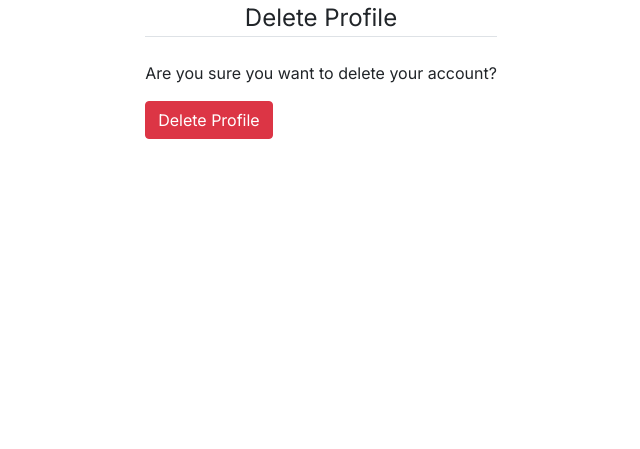
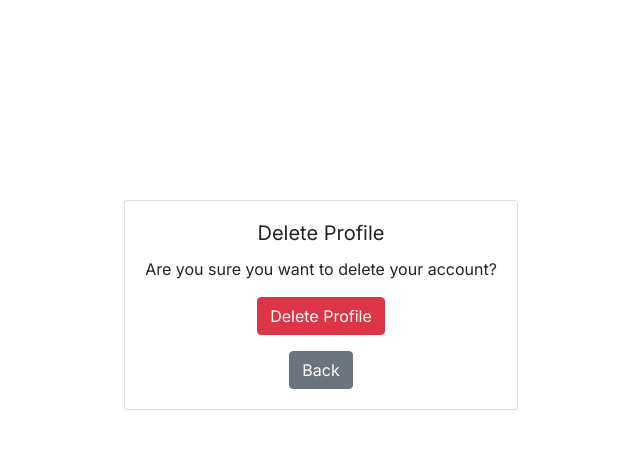
Before and after one commit to rodneyu19/ITCS-3155-GroupProject, a Flask app: page /profile/delete in a window 1280 px wide. Shown: the part 56-505 px from the top of the page, without its empty margins (319-959 px from the left). Run offline with Flask 3, Linux system fonts and the light colour scheme; the visitor is signed in with stand-in values (Sample User, id 1); parts of the project's set-up code (start-up, migrations or seed data) failed here and were passed over; some libraries are stand-ins or nearby versions.

Commit message:
Improved profile delete button

```diff
--- a/app.py
+++ b/app.py
@@ -8,6 +8,7 @@ import spotipy
 from flask_bcrypt import Bcrypt
 from flask_login import LoginManager, login_user, current_user, logout_user, login_required
 from sqlalchemy import desc
+from sqlalchemy.orm import joinedload
 import time
 
 
@@ -257,10 +258,16 @@ def get_single_post(post_id):
 @login_required
 def delete_profile():
     if request.method == 'POST':
+        # Delete the users posts first
+        posts_to_delete = Post.query.filter_by(username=current_user.username).all()
+        for post in posts_to_delete:
+            db.session.delete(post)
+
+        # Delete user account
         db.session.delete(current_user)
         db.session.commit()
         flash('Your account has been deleted!', 'success')
-        return redirect(url_for('logout'))  # Redirect to logout after deleting the profile
+        return redirect(url_for('logout'))
 
     return render_template('delete_profile.html', title='Delete Profile')
 
--- a/templates/delete_profile.html
+++ b/templates/delete_profile.html
@@ -1,15 +1,24 @@
 {% extends "layout.html" %}
 {% block body %}
 <body>
-        <div class="container-sm" style="max-width: fit-content; margin-top: 5rem; margin: auto; align-items: baseline;">
+    <div class="d-flex justify-content-center" style="margin-top: 200px;">
         <form method="POST" action="">
             {{ form.hidden_tag() }}
-                <fieldset class="form-group">
-                    <legend class="border-bottom mb-4" style="text-align: center;">Delete Profile</legend>
-                    <p>Are you sure you want to delete your account?</p>
-                    <button type="submit" class="btn btn-danger">Delete Profile</button>
-                </fieldset>
+            <div class="card">
+                <div class="card-body">
+                    <h5 class="card-title text-center">Delete Profile</h5>
+                    <p class="card-text text-center">Are you sure you want to delete your account?</p>
+                    <div class="d-grid gap-2 d-md-flex justify-content-md-center">
+                        <button type="submit" class="btn btn-danger text-center">Delete Profile</button>
+                    </div>
+                    <div class="my-3"></div>
+                    <div class="d-grid gap-2 d-md-flex justify-content-md-center">
+                        <a href="{{ url_for('profile') }}" class="btn btn-secondary text-center">Back</a>
+                    </div>
+                </div>
+            </div>
         </form>
     </div>
 </body>
+
 {% endblock body %}
```
Lines whose indentation alone changed are shown as unchanged.
